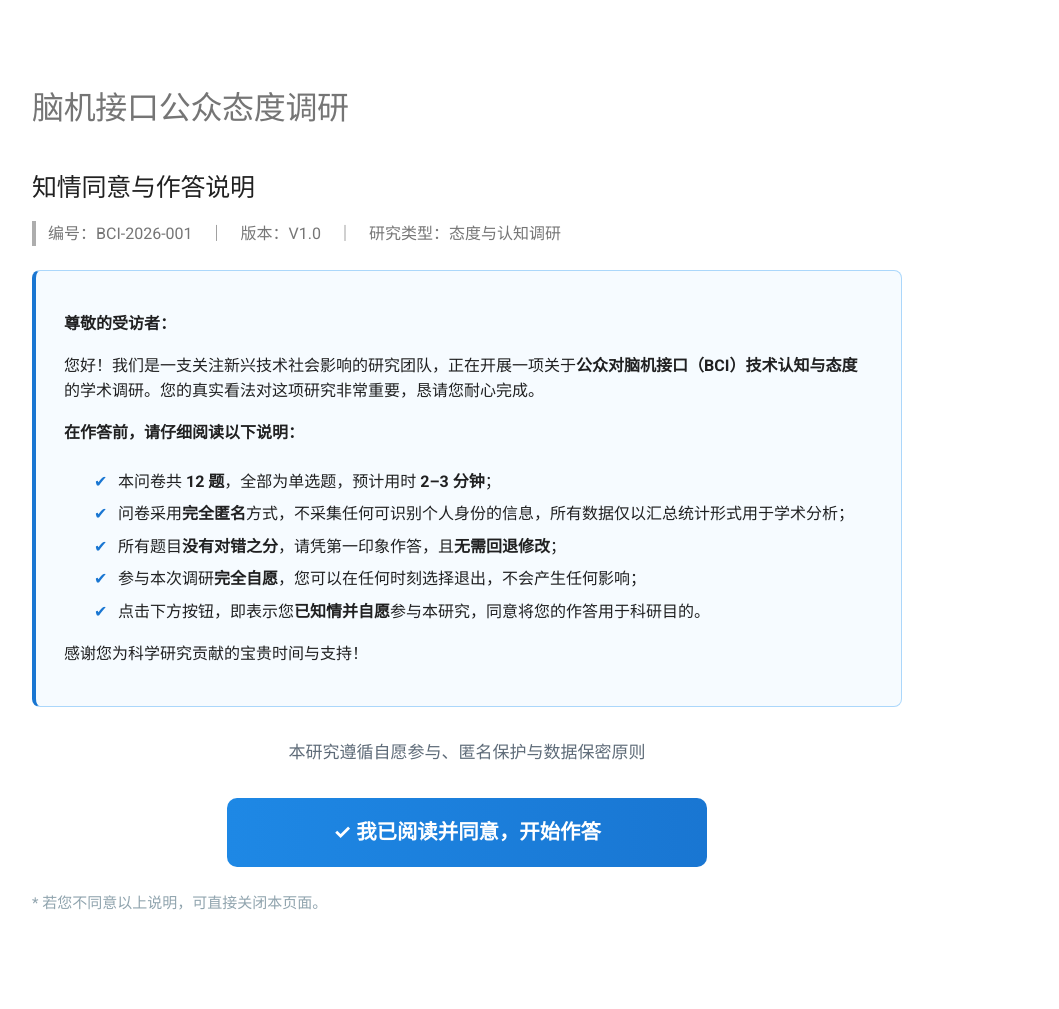
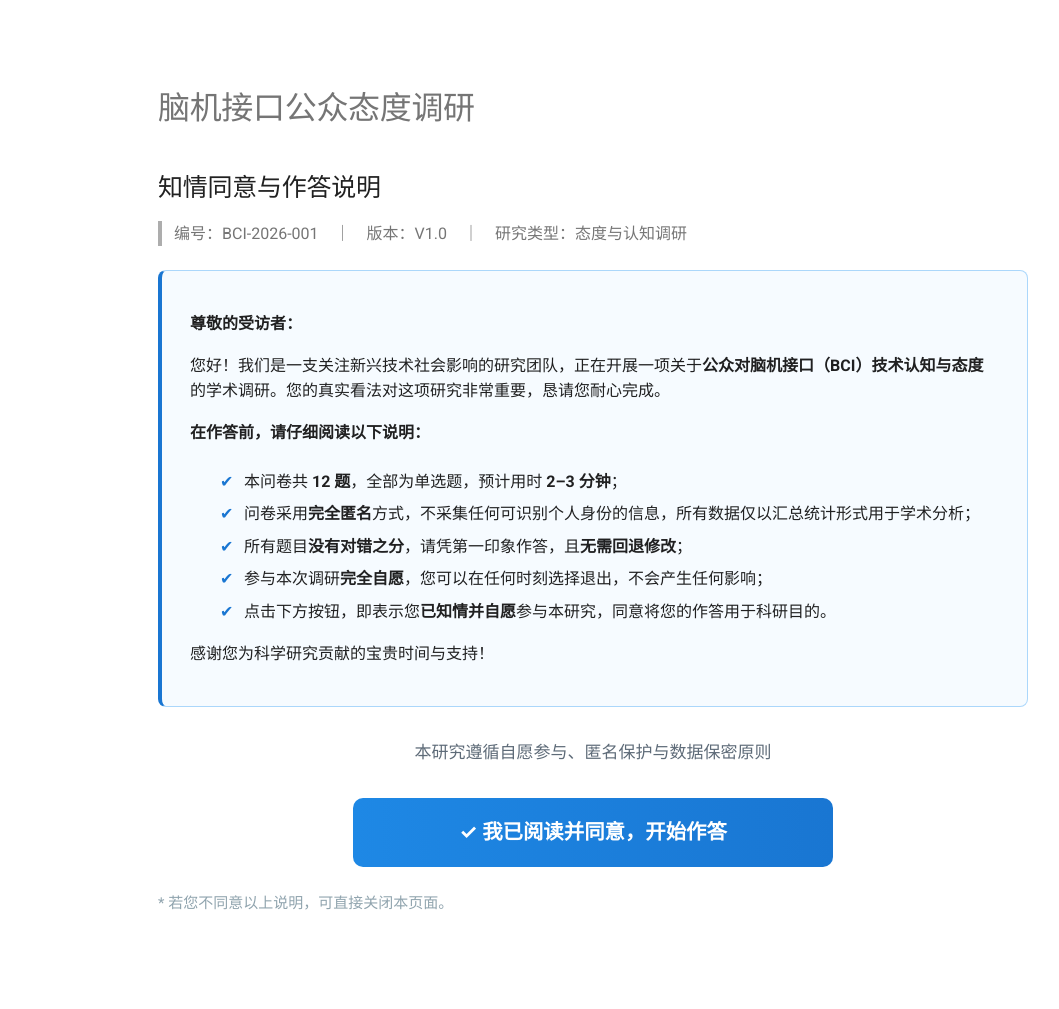
Before and after one commit to Zhi1Pan/psych-birw.github.io, an MkDocs documentation site: the page built from docs/index.md, in a window 1280 px wide. Shown: the whole page, without its empty margins (47-1106 px from the left). Built offline with MkDocs 1.6.1 and Material for MkDocs 9.7.7, drawn with Linux system fonts in a browser that asks for light colours.

Commit message:
侧栏移除后正文内容居中（重置主网格为单列并居中内容）

```diff
--- a/docs/stylesheets/extra.css
+++ b/docs/stylesheets/extra.css
@@ -132,10 +132,20 @@
 }
 
 /* 内容列居中并适度收窄，避免问卷文字拉得过宽 */
-.md-content__inner {
+body:not(:has(.bday-root)) .md-main__inner {
+  grid-template-columns: minmax(0, 1fr);
+  gap: 0;
+}
+
+body:not(:has(.bday-root)) .md-content {
+  width: 100%;
+  min-width: 0;
+}
+
+body:not(:has(.bday-root)) .md-content__inner {
   max-width: 46rem;
-  margin-left: auto;
-  margin-right: auto;
+  margin-left: auto !important;
+  margin-right: auto !important;
   padding: 2.5rem 1.25rem 3.5rem;
 }
 
```
